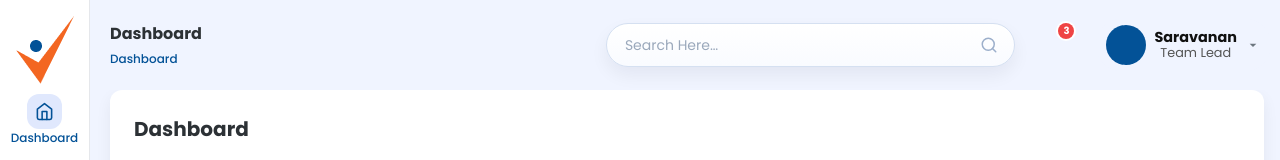
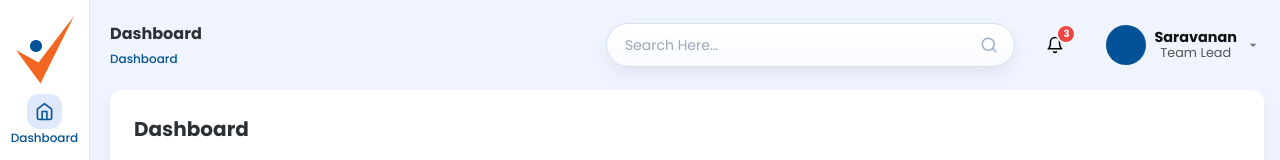
Before and after one commit to HRITHIK-MH/Arrows_Frontend, a React (Vite) app: page /dashboard in a window 1280 px wide. Shown: the top 160 px of the page. Built offline with nearby package versions, Linux system fonts and the light colour scheme.

Commit message:
added the notification bell

```diff
--- a/src/pages/notification/NotificationBell.jsx
+++ b/src/pages/notification/NotificationBell.jsx
@@ -1,4 +1,5 @@
 import { useEffect, useRef, useState } from 'react';
+import { FiBell } from 'react-icons/fi';
 import './notification.scss'; // import the SCSS (global)
 
 
@@ -35,6 +36,7 @@ export default function NotificationBell() {
         aria-expanded={open}
         onClick={() => setOpen(v => !v)}
       >
+        <FiBell className="icon" aria-hidden="true" />
 
         {unread > 0 && (
           <span className="notifBadge" aria-label={`${unread} unread notifications`}>
--- a/src/pages/notification/notification.scss
+++ b/src/pages/notification/notification.scss
@@ -18,7 +18,7 @@
   width: 32px;
   height: 32px;
   border-radius: 999px;
-  color: var(--sidebar-icon);
+  color: #000;
   cursor: pointer;
   transition: background-color 160ms ease, box-shadow 160ms ease, border-color 160ms ease;
 
```
